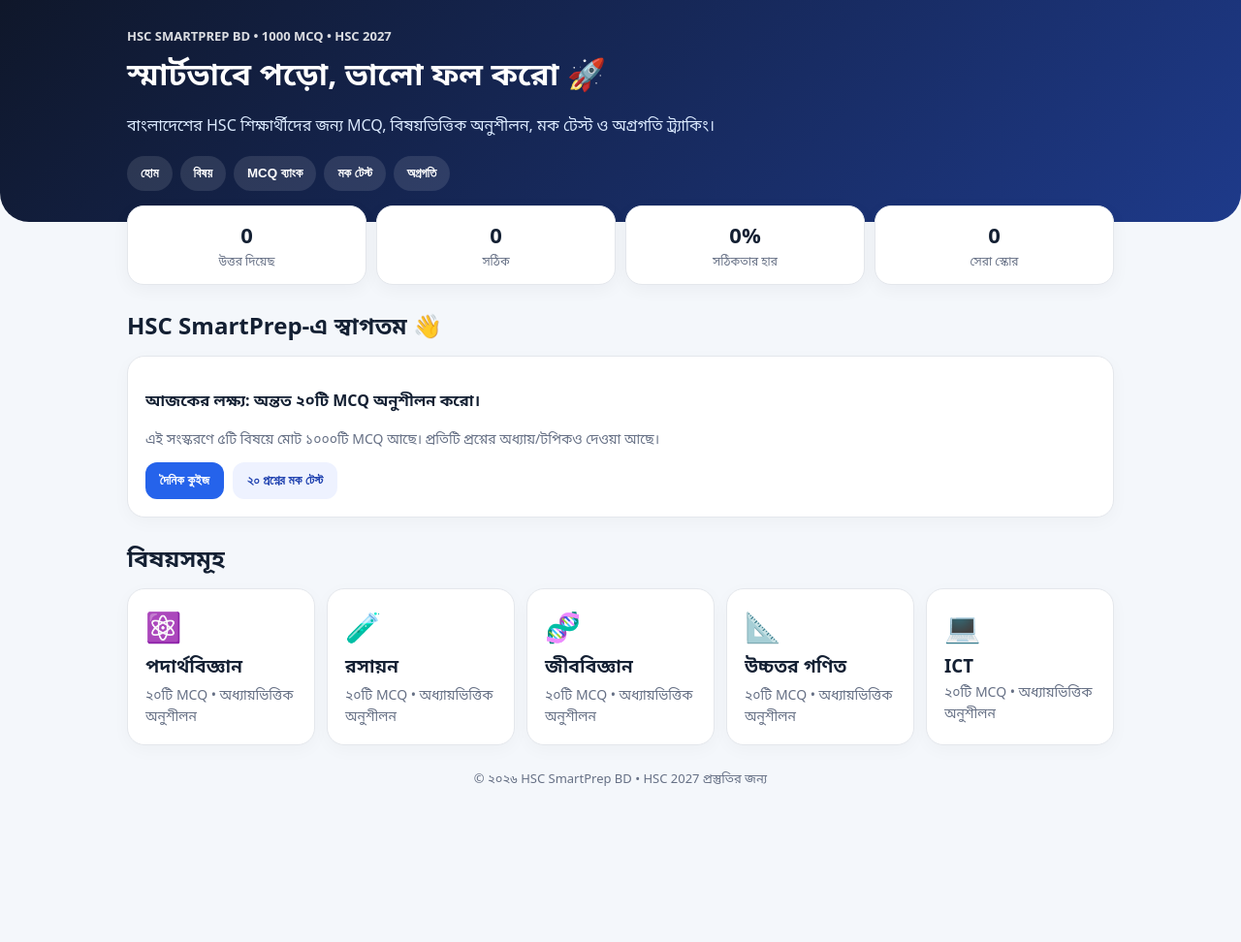
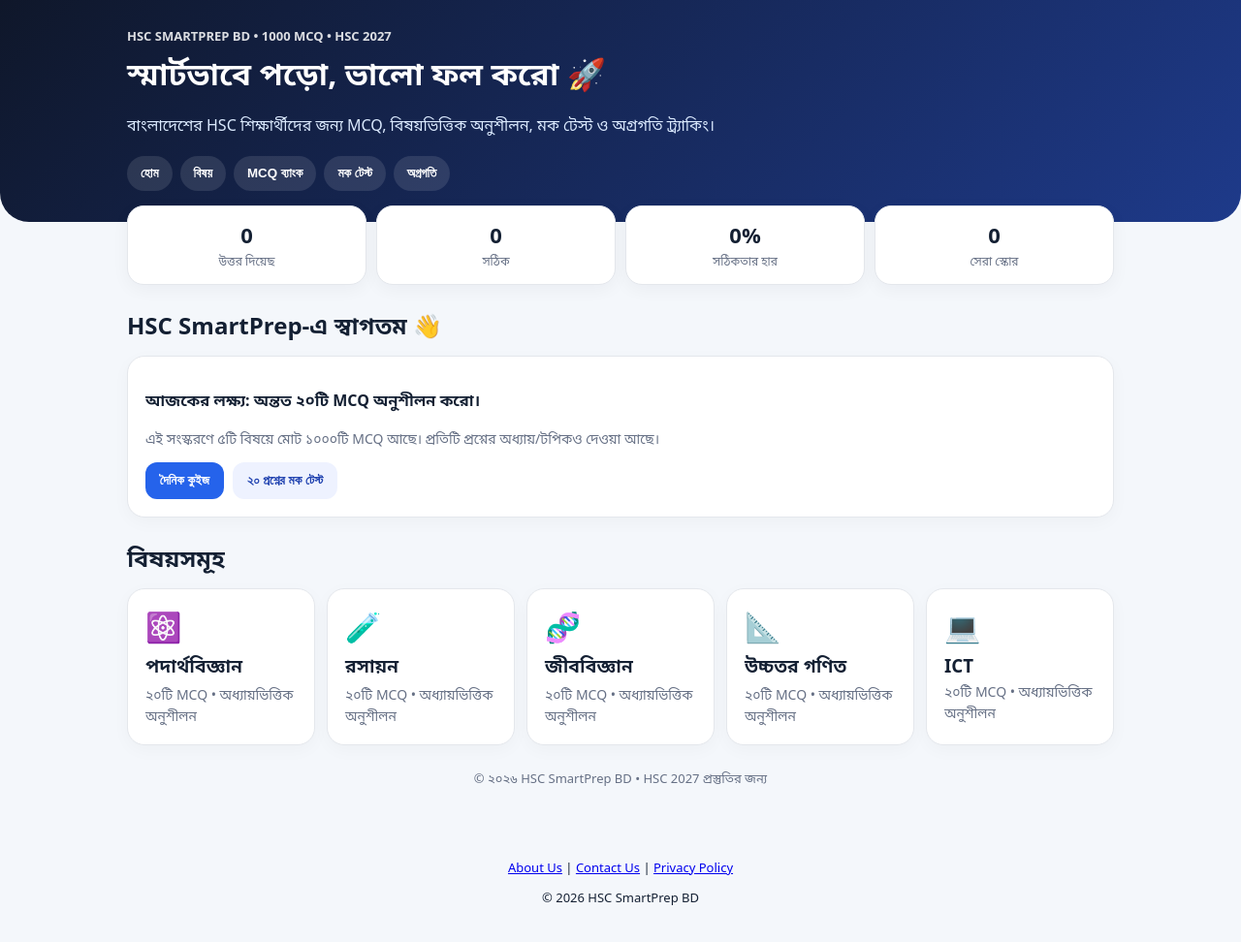
Before and after one commit to hsc-smartprep-bd/hsc-smartprep-bd, a plain HTML site: page index.html in a window 1280 px wide. Shown: the whole page at 97% size. Before the commit the page ends 838 px from the top, so only its background shows below. Drawn offline with Linux system fonts and the light colour scheme.

Commit message:
Update index.html

```diff
--- a/index.html
+++ b/index.html
@@ -56,4 +56,11 @@
 function renderBank(){let sub=document.getElementById("bankSubject").value,search=document.getElementById("bankSearch").value.toLowerCase();let list=questions.filter(x=>(!sub||x.s===sub)&&(!search||x.q.toLowerCase().includes(search)||x.ch.toLowerCase().includes(search)));document.getElementById("bankList").innerHTML=list.map((x,i)=>'<div class="card" style="margin-bottom:10px"><span class="badge">'+x.s+'</span> <span class="muted">'+x.ch+'</span><p><b>'+(i+1)+'. '+x.q+'</b></p><div class="muted">A. '+x.o[0]+' &nbsp; B. '+x.o[1]+' &nbsp; C. '+x.o[2]+' &nbsp; D. '+x.o[3]+'</div><details style="margin-top:9px"><summary>উত্তর দেখুন</summary><p><b>'+String.fromCharCode(65+x.a)+'. '+x.o[x.a]+'</b></p></details></div>').join("")||'<div class="card">কোনো প্রশ্ন পাওয়া যায়নি।</div>'}
 function resetProgress(){if(confirm("সব অগ্রগতি মুছে ফেলবে?")){state={answered:0,correct:0,best:0};save()}}
 updateStats();renderBank();
-</script></body></html>
+</script>
+<footer style="text-align:center;padding:24px 12px;margin-top:24px;background:#f4f7fb;color:#142033;">
+  <a href="about.html">About Us</a> |
+  <a href="contact.html">Contact Us</a> |
+  <a href="privacy.html">Privacy Policy</a>
+  <p>© 2026 HSC SmartPrep BD</p>
+</footer>
+</body></html>
```
